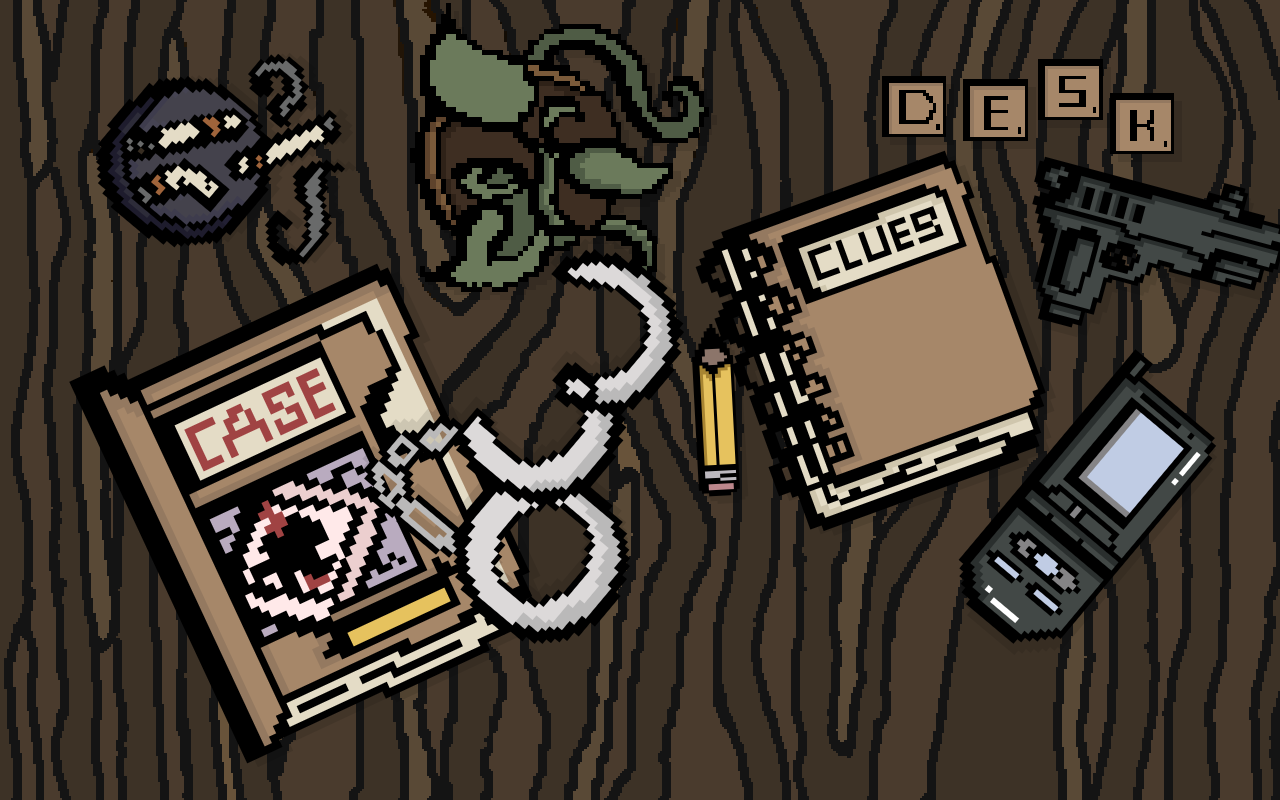
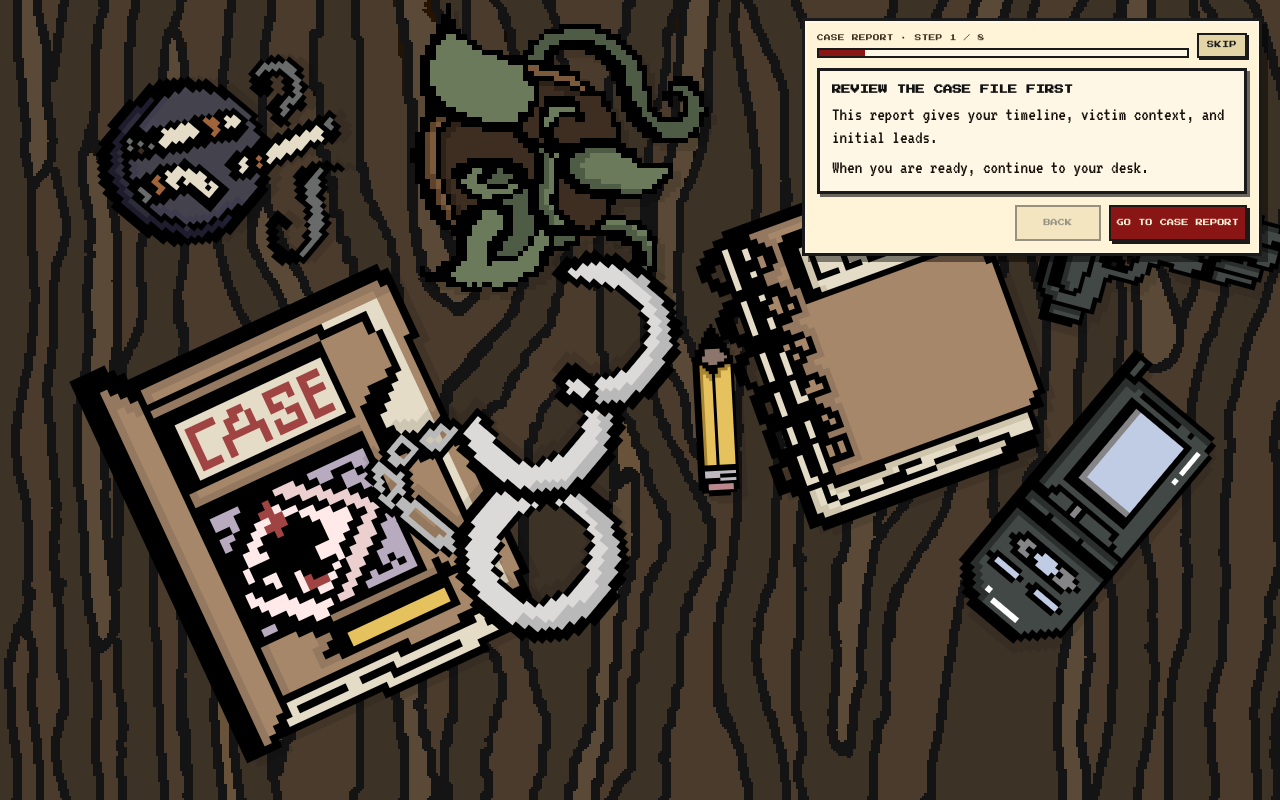
Before and after one commit to acm-projects/Agentic-Detective, a React (Vite) app: page /desk in a window 1280 px wide. Built offline with nearby package versions, Linux system fonts and the light colour scheme; no server answers.

Commit message:
tutorial changes

```diff
--- a/src/CaseReportScreen.tsx
+++ b/src/CaseReportScreen.tsx
@@ -2,6 +2,7 @@ import { useGameStore } from "./useGameStore";
 import "./CaseReportScreen.css";
 import { useNavigate } from "react-router";
 import { useState, useRef, useCallback, useEffect } from "react";
+import TutorialModal from "./components/tutorial-modal/Tutorial";
 
 const LENS_SIZE = 350;   // diameter in px
 const ZOOM = 1.3;        // zoom level
@@ -114,6 +115,7 @@ export default function CaseReportScreen() {
 
   return (
     <>
+      <TutorialModal />
       <div
         className="report-overlay"
         ref={overlayRef}
@@ -147,7 +149,7 @@ export default function CaseReportScreen() {
           </div>
         )}
 
-        <div className="report-document" ref={docRef}>
+        <div className="report-document" ref={docRef} data-tutorial-id="tutorial-case-report-main">
           <div className="report-agency">
             Agentic Detective Bureau &nbsp;·&nbsp; Homicide Division
           </div>
--- a/src/components/tutorial-modal/Tutorial.tsx
+++ b/src/components/tutorial-modal/Tutorial.tsx
@@ -4,7 +4,7 @@ import { useGameStore } from '../../useGameStore';
 import './tutorial.css';
 
 interface Step {
-    route: '/interrogate';
+    route: '/report' | '/desk' | '/interrogate';
     routeLabel: string;
     badge: string;
     title: string;
@@ -16,15 +16,65 @@ interface Step {
 
 const STEPS: Step[] = [
     {
-        route: '/interrogate',
-        routeLabel: 'Interrogate',
-        badge: 'Interrogation Room',
-        title: 'Question suspects and watch for pressure points',
-        icon: 'CHAT',
+        route: '/report',
+        routeLabel: 'Case Report',
+        badge: 'Case Report',
+        title: 'Review the case file first',
+        icon: 'REPORT',
         description: [
-            'Interrogations are where contradictions and stress become useful.',
-            'Next, I will spotlight the key tools you need during questioning.'
-        ]
+            'This report gives your timeline, victim context, and initial leads.',
+            'When you are ready, continue to your desk.'
+        ],
+        highlightTarget: 'tutorial-case-report-main',
+        highlightTitle: 'Case Report'
+    },
+    {
+        route: '/desk',
+        routeLabel: 'Desk',
+        badge: 'Desk Option',
+        title: 'Case File',
+        icon: 'CASE',
+        description: [
+            'Use Case File to reopen the official report at any time.'
+        ],
+        highlightTarget: 'tutorial-desk-case-file',
+        highlightTitle: 'Case File'
+    },
+    {
+        route: '/desk',
+        routeLabel: 'Desk',
+        badge: 'Desk Option',
+        title: 'Accusation',
+        icon: 'ACCUSE',
+        description: [
+            'Use this option to choose and accuse your final suspect.'
+        ],
+        highlightTarget: 'tutorial-desk-accusation',
+        highlightTitle: 'Accusation'
+    },
+    {
+        route: '/desk',
+        routeLabel: 'Desk',
+        badge: 'Desk Option',
+        title: 'Clue Book',
+        icon: 'CLUES',
+        description: [
+            'Use the Clue Book to review discovered evidence.'
+        ],
+        highlightTarget: 'tutorial-desk-clue-book',
+        highlightTitle: 'Clue Book'
+    },
+    {
+        route: '/desk',
+        routeLabel: 'Desk',
+        badge: 'Desk Option',
+        title: 'Interrogation Phone',
+        icon: 'PHONE',
+        description: [
+            'Use the phone to enter the interrogation room.'
+        ],
+        highlightTarget: 'tutorial-desk-phone',
+        highlightTitle: 'Interrogation Phone'
     },
     {
         route: '/interrogate',
@@ -43,14 +93,14 @@ const STEPS: Step[] = [
         route: '/interrogate',
         routeLabel: 'Interrogate',
         badge: 'Tool Highlight',
-        title: 'Evidence Locker',
-        icon: 'LOCKER',
+        title: 'Suspect Details',
+        icon: 'PROFILE',
         description: [
-            'Open the locker to view discovered clues and drag them into chat as evidence.',
-            'Use evidence drops to corner suspects at the right moment.'
+            'Open this panel to review profile traits, alibi details, and suspicion tracking.',
+            'Cross-check what they say against this card before accusing.'
         ],
-        highlightTarget: 'tutorial-evidence-locker',
-        highlightTitle: 'Your Evidence Locker'
+        highlightTarget: 'tutorial-suspect-details',
+        highlightTitle: 'The Suspect Details'
     },
     {
         route: '/interrogate',
@@ -64,25 +114,11 @@ const STEPS: Step[] = [
         ],
         highlightTarget: 'tutorial-notes',
         highlightTitle: 'Your Field Notes'
-    },
-    {
-        route: '/interrogate',
-        routeLabel: 'Interrogate',
-        badge: 'Tool Highlight',
-        title: 'Suspect Details',
-        icon: 'PROFILE',
-        description: [
-            'Open this panel to review profile traits, alibi details, and suspicion tracking.',
-            'Cross-check what they say against this card before accusing.'
-        ],
-        highlightTarget: 'tutorial-suspect-details',
-        highlightTitle: 'The Suspect Details'
     }
 ];
 
 const TUTORIAL_KEY = 'tutorialSeen';
 const TUTORIAL_STEP_KEY = 'tutorialStep';
-const TUTORIAL_AUTO_STARTED_KEY = 'tutorialAutoStarted';
 
 const clampStep = (stepValue: number) => {
     if (!Number.isFinite(stepValue)) return 0;
@@ -115,27 +151,22 @@ function TutorialModal() {
     const [visible, setVisible] = useState(false);
     const [step, setStep] = useState(0);
     const [spotlightRect, setSpotlightRect] = useState<DOMRect | null>(null);
-    const isSupportedRoute = location.pathname === '/interrogate';
+    const isSupportedRoute =
+        location.pathname === '/report' ||
+        location.pathname === '/desk' ||
+        location.pathname === '/interrogate';
 
     useEffect(() => {
         if (!isFirstTimePlayer) return;
-        if (location.pathname !== '/interrogate') return;
+        if (!isSupportedRoute) return;
 
         const hasSeenTutorial = localStorage.getItem(TUTORIAL_KEY) === 'true';
         if (hasSeenTutorial) return;
 
-        const rawSavedStep = localStorage.getItem(TUTORIAL_STEP_KEY);
-        const hasAutoStarted = sessionStorage.getItem(TUTORIAL_AUTO_STARTED_KEY) === 'true';
-
-        if (rawSavedStep === null && hasAutoStarted) {
-            return;
-        }
-
-        const savedStep = Number(rawSavedStep ?? 0);
+        const savedStep = Number(localStorage.getItem(TUTORIAL_STEP_KEY) ?? 0);
         setStep(clampStep(savedStep));
-        sessionStorage.setItem(TUTORIAL_AUTO_STARTED_KEY, 'true');
         setVisible(true);
-    }, [isFirstTimePlayer, location.pathname]);
+    }, [isFirstTimePlayer, isSupportedRoute, location.pathname]);
 
     useEffect(() => {
         if (!visible) return;
@@ -212,7 +243,14 @@ function TutorialModal() {
             dismiss();
             return;
         }
+
+        const nextStep = Math.min(step + 1, STEPS.length - 1);
+        const nextRoute = STEPS[nextStep].route;
         next();
+
+        if (nextRoute !== location.pathname) {
+            navigate(nextRoute);
+        }
     };
 
     if (!visible || !isSupportedRoute) return null;
@@ -262,12 +300,8 @@ function TutorialModal() {
                 aria-live='polite'
             >
                 <div className='tutorial-dock-header'>
-                    <span className='tutorial-step-chip'>{current.badge}</span>
-                    <button className='tutorial-skip-link' onClick={dismiss}>Skip</button>
-                </div>
-
                     <div className='tutorial-dock-progress'>
-                    <span>Step {step + 1} / {STEPS.length}</span>
+                        <span>{current.badge} · Step {step + 1} / {STEPS.length}</span>
                         <div className='tutorial-progress-track'>
                             <span
                                 className='tutorial-progress-fill'
@@ -275,25 +309,16 @@ function TutorialModal() {
                             />
                         </div>
                     </div>
+                    <button className='tutorial-skip-link' onClick={dismiss}>Skip</button>
+                </div>
 
-                <div className='tutorial-card' key={step}>
-                    <div className='tutorial-card-icon'>{current.icon}</div>
+                <div
+                    className='tutorial-card'
+                    key={step}
+                >
                     <h2>{current.title}</h2>
                     {current.description.map((line, i) => (
                         <p key={i}>{line}</p>
-                    ))}
-                </div>
-
-                <div className='tutorial-step-dots'>
-                    {STEPS.map((_, i) => (
-                        <button
-                            key={i}
-                            className={i === step ? 'active' : ''}
-                            onClick={() => updateStep(i)}
-                            aria-label={`Jump to step ${i + 1}`}
-                        >
-                            {i + 1}
-                        </button>
                     ))}
                 </div>
 
--- a/src/components/tutorial-modal/tutorial.css
+++ b/src/components/tutorial-modal/tutorial.css
@@ -26,24 +26,9 @@
 
 .tutorial-dock-header {
     display: flex;
-    align-items: center;
+    align-items: flex-start;
     justify-content: space-between;
     gap: 8px;
-}
-
-.tutorial-step-chip {
-    display: inline-flex;
-    align-items: center;
-    justify-content: center;
-    font-family: 'Press Start 2P', cursive;
-    font-size: 0.5rem;
-    letter-spacing: 0.05em;
-    text-transform: uppercase;
-    color: #fff5db;
-    background: #8a1515;
-    border: 2px solid #1a1a1a;
-    border-radius: 0;
-    padding: 6px 10px;
 }
 
 .tutorial-skip-link {
@@ -65,7 +50,9 @@
 }
 
 .tutorial-dock-progress {
-    margin-top: 9px;
+    margin-top: 0;
+    flex: 1;
+    min-width: 0;
     display: grid;
     gap: 5px;
 }
@@ -102,21 +89,6 @@
     box-shadow: 3px 3px 0 rgba(26, 26, 26, 0.65);
 }
 
-.tutorial-card-icon {
-    display: inline-flex;
-    align-items: center;
-    justify-content: center;
-    margin-bottom: 7px;
-    padding: 5px 8px;
-    border-radius: 0;
-    border: 2px solid #1a1a1a;
-    font-family: 'Press Start 2P', cursive;
-    font-size: 0.45rem;
-    letter-spacing: 0.05em;
-    text-transform: uppercase;
-    background: #e3d5a5;
-}
-
 .tutorial-card h2 {
     margin: 0;
     font-family: 'Press Start 2P', cursive;
@@ -130,39 +102,6 @@
     font-size: 1.18rem;
     line-height: 1.2;
     color: #16120b;
-}
-
-.tutorial-step-dots {
-    margin-top: 10px;
-    display: flex;
-    flex-wrap: wrap;
-    gap: 6px;
-}
-
-.tutorial-step-dots button {
-    min-width: 30px;
-    height: 30px;
-    font-family: 'Press Start 2P', cursive;
-    border: 2px solid #1a1a1a;
-    border-radius: 0;
-    background: #f2e4c2;
-    color: #2b2117;
-    cursor: pointer;
-    font-size: 0.44rem;
-    box-shadow: 2px 2px 0 #1a1a1a;
-    transition: transform 120ms ease, background-color 120ms ease;
-}
-
-.tutorial-step-dots button:hover {
-    transform: translateY(-1px);
-    background: #111111;
-    color: #ffffff;
-}
-
-.tutorial-step-dots button.active {
-    background: #8a1515;
-    border-color: #1a1a1a;
-    color: #fff5db;
 }
 
 .tutorial-actions {
--- a/src/desk/DeskMessage.tsx
+++ b/src/desk/DeskMessage.tsx
@@ -1,5 +1,4 @@
 import { useNavigate } from 'react-router-dom';
-import { useEffect, useState } from 'react'
 import { useGameStore } from '../useGameStore';
 import { Tooltip } from '../components/tooltip/Tooltip';
 import cluebookImg from './assets/themedcluebook.png';
@@ -15,6 +14,7 @@ import LoadingScreen from '../LoadingScreen';
 import phoneImg from './assets/2themedcellphone.png';
 import './desk.css';
 import ScrabbleImg from './assets/newscrabble.png';
+import TutorialModal from '../components/tutorial-modal/Tutorial';
 
 interface DeskItemProps {
   src: string;
@@ -46,39 +46,9 @@ function DeskItemWithTooltip({ src, alt, tooltip, className, style, onClick, tut
 }
 
 function Message() {
-  const TUTORIAL_KEY = 'tutorialSeen';
-  const TUTORIAL_STEP_KEY = 'tutorialStep';
-  const CASE_REPORT_STEP = 1;
-  const ACCUSATION_STEP = 2;
-  const EVIDENCE_REVIEW_STEP = 3;
-  const INTERROGATION_STEP = 4;
-
   const { phase, player } = useGameStore();
   const navigate = useNavigate();
   const { isFirstClueDiscovery, clearFirstClueDiscovery } = useGameStore();
-
-  const [tutorialStep, setTutorialStep] = useState<number>(() => Number(localStorage.getItem(TUTORIAL_STEP_KEY) ?? -1));
-  const [tutorialSeen, setTutorialSeen] = useState<boolean>(() => localStorage.getItem(TUTORIAL_KEY) === 'true');
-
-  useEffect(() => {
-    const syncTutorialState = () => {
-      const nextStep = Number(localStorage.getItem(TUTORIAL_STEP_KEY) ?? -1);
-      const nextSeen = localStorage.getItem(TUTORIAL_KEY) === 'true';
-
-      setTutorialStep(prev => (prev !== nextStep ? nextStep : prev));
-      setTutorialSeen(prev => (prev !== nextSeen ? nextSeen : prev));
-    };
-
-    syncTutorialState();
-    const id = window.setInterval(syncTutorialState, 180);
-    return () => window.clearInterval(id);
-  }, []);
-
-  const tutorialActiveOnDesk = !tutorialSeen;
-  const highlightClueBookForTutorial = tutorialActiveOnDesk && tutorialStep === EVIDENCE_REVIEW_STEP;
-  const highlightCaseFileForTutorial = tutorialActiveOnDesk && tutorialStep === CASE_REPORT_STEP;
-  const highlightAccusationForTutorial = tutorialActiveOnDesk && tutorialStep === ACCUSATION_STEP;
-  const highlightPhoneForTutorial = tutorialActiveOnDesk && tutorialStep === INTERROGATION_STEP;
   const tutorialHighlightClass = 'evidence-item-first-discovery';
   const baseItemClass = 'evidence-item';
 
@@ -109,6 +79,7 @@ function Message() {
 
   return (
     <>
+      <TutorialModal />
       <div style={{ width: '100vw', height: '100vh', position: 'relative', backgroundImage: `url(${deskBgImg})`, backgroundSize: 'cover' }}>
         {caseCode && (
           <div style={{
@@ -131,12 +102,13 @@ function Message() {
         <div className='icons'>
           {/* 1. CLUE BOOK */}
           <DeskItemWithTooltip
-            className={(isFirstClueDiscovery || highlightClueBookForTutorial) ? tutorialHighlightClass : baseItemClass}
+            className={isFirstClueDiscovery ? tutorialHighlightClass : baseItemClass}
             src={cluebookImg}
             alt="Clue Book"
             tooltip="Clue Book: review discovered evidence."
             style={{ ...itemStyle, width: '390px', top: '150px', left: '53%', transform: 'rotate(-20deg)' }}
             onClick={handleClueBookClick}
+            tutorialId='tutorial-desk-clue-book'
           />
 
           {/* 2. CIGARETTE */}
@@ -155,13 +127,13 @@ function Message() {
 
           {/* 4. CASE FILE */}
           <DeskItemWithTooltip
-            className={highlightCaseFileForTutorial ? tutorialHighlightClass : baseItemClass}
+            className={baseItemClass}
             src={caseFileImg}
             alt="Case File"
             tooltip="Case File: open your report and briefing."
             style={{ ...itemStyle, width: '490px', top: '270px', left: '5%', transform: 'rotate(-25deg)', zIndex: 10 }}
             onClick={handleCaseFileClick}
-            tutorialId='tutorial-case-file'
+            tutorialId='tutorial-desk-case-file'
           />
 
           {/* 5. GUN */}
@@ -173,13 +145,13 @@ function Message() {
 
           {/* 5. HANDCUFFS */}
           <DeskItemWithTooltip
-            className={highlightAccusationForTutorial ? 'evidence-item-first-discovery' : 'evidence-item'}
+            className='evidence-item'
             src={handcuffs}
             alt="Accusation"
             tooltip="Make your accusation here."
             style={{ ...itemStyle, width: '370px', top: '230px', left: '27%', transform: 'rotate(220deg)', zIndex: 10 }}
             onClick={handleAccuseClick}
-            tutorialId='tutorial-accusation'
+            tutorialId='tutorial-desk-accusation'
           />
 
           {/* 7. PENCIL */}
@@ -198,12 +170,13 @@ function Message() {
 
           {/* 12. PHONE */}
         <DeskItemWithTooltip
-          className={highlightPhoneForTutorial ? tutorialHighlightClass : baseItemClass}
+          className={baseItemClass}
             src={phoneImg}
             alt="Cellphone"
             tooltip="Cellphone: answer and continue interrogation."
             style={{ ...itemStyle, width: '360px', top: '310px', left: '70%', transform: 'rotate(40deg)', zIndex: 10 }}
             onClick={handlePhoneClick}
+            tutorialId='tutorial-desk-phone'
           />
         </div>
 
```
Lines whose indentation alone changed are shown as unchanged.
